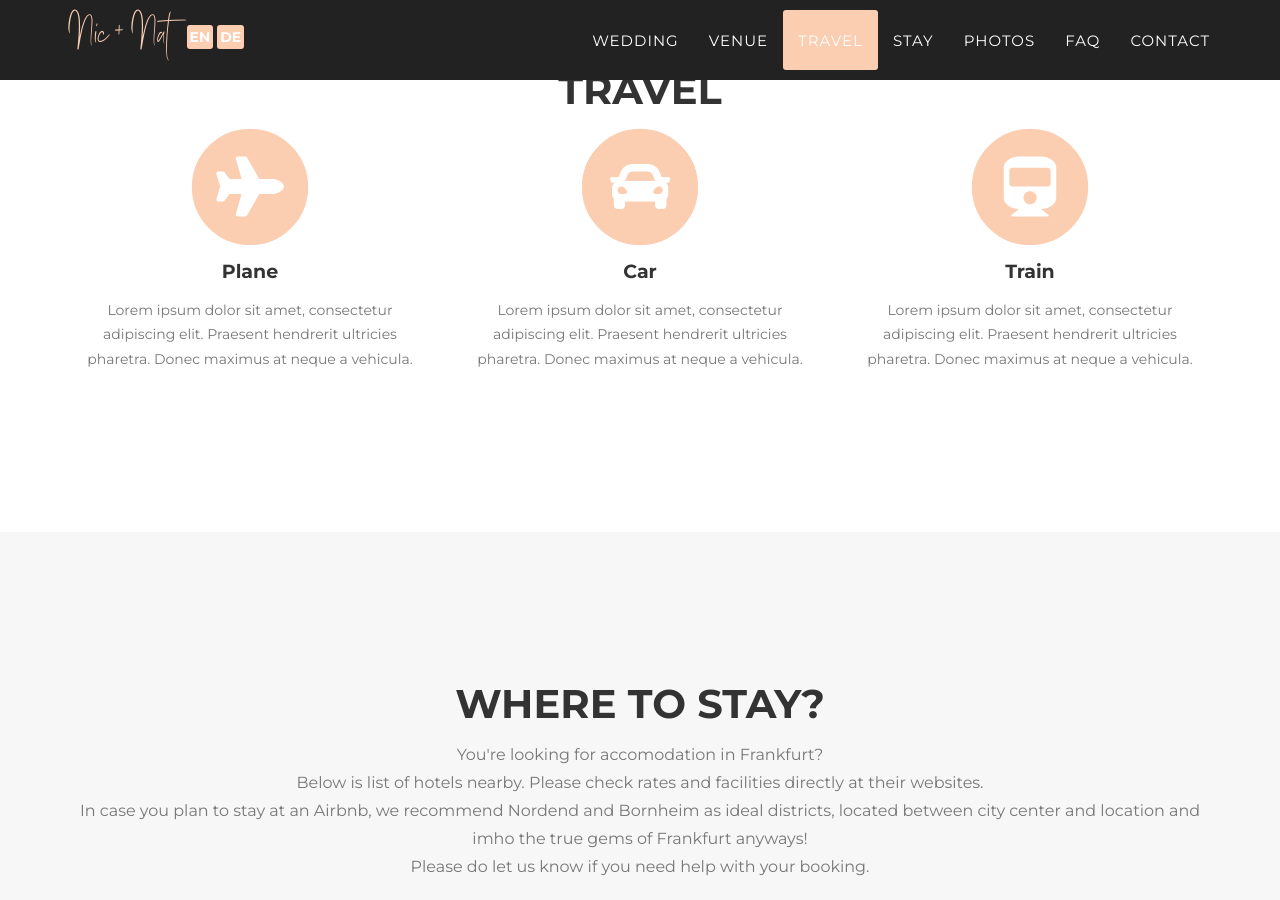
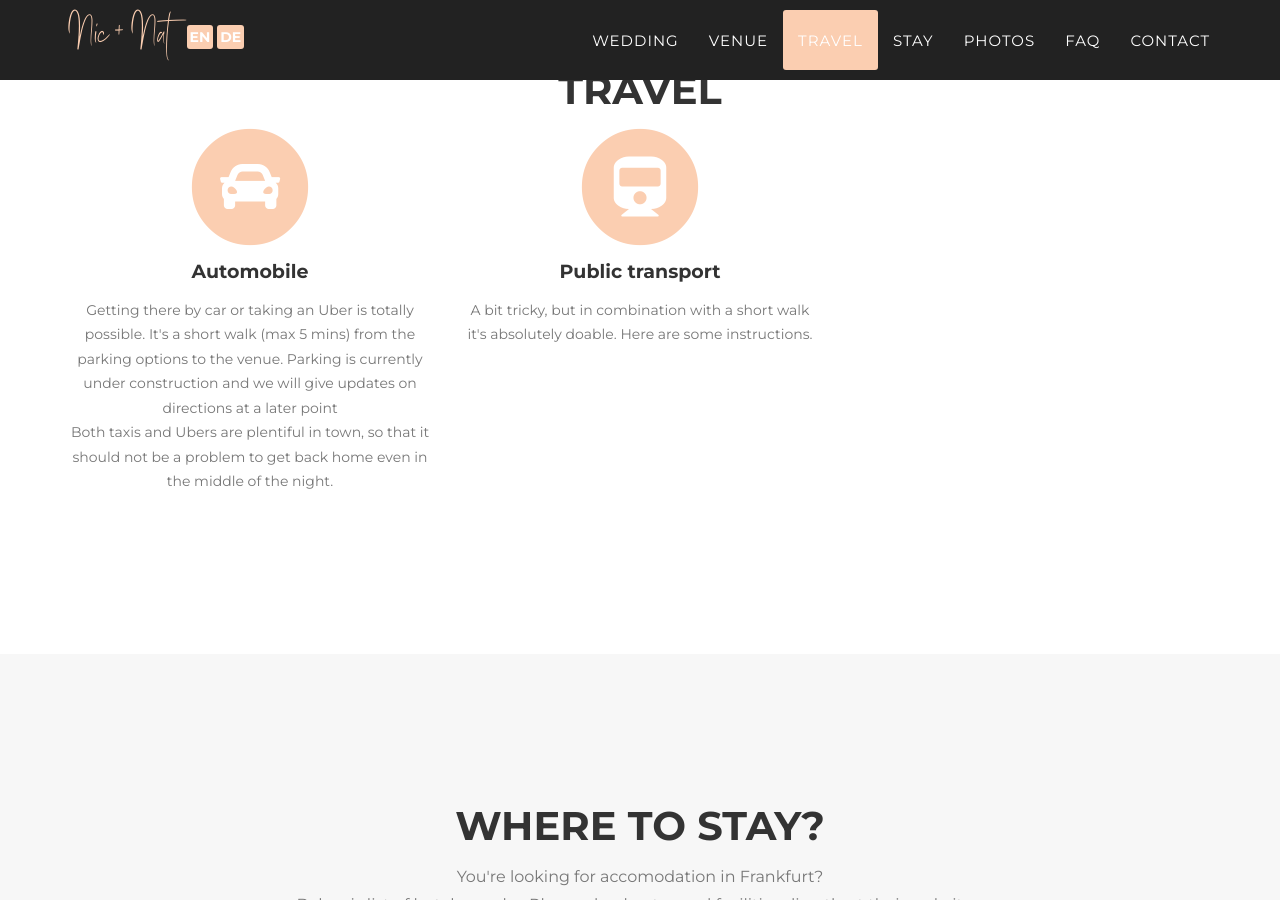
Before and after one commit to nic-nat/wedding, a Jekyll site: the page built from index.html, in a window 1280 px wide and 900 px high, scrolled down 3223 px. Built offline with Jekyll 4.4.1, drawn with Linux system fonts in a browser that asks for light colours; some web fonts are replaced.

Commit message:
Update travel.html

```diff
--- a/_includes/en_data/travel.html
+++ b/_includes/en_data/travel.html
@@ -7,29 +7,23 @@
             </div>
         </div>
         <div class="row text-center">
-            <div class="col-md-4">
-                <span class="fa-stack fa-4x">
-                    <i class="fa fa-circle fa-stack-2x text-primary"></i>
-                    <i class="fa fa-plane fa-stack-1x fa-inverse"></i>
-                </span>
-                <h4 class="service-heading">Plane</h4>
-                <p class="text-muted">Lorem ipsum dolor sit amet, consectetur adipiscing elit. Praesent hendrerit ultricies pharetra. Donec maximus at neque a vehicula.</p>
-            </div>
+
             <div class="col-md-4">
                 <span class="fa-stack fa-4x">
                     <i class="fa fa-circle fa-stack-2x text-primary"></i>
                     <i class="fa fa-car fa-stack-1x fa-inverse"></i>
                 </span>
-                <h4 class="service-heading">Car</h4>
-                <p class="text-muted">Lorem ipsum dolor sit amet, consectetur adipiscing elit. Praesent hendrerit ultricies pharetra. Donec maximus at neque a vehicula.</p>
+                <h4 class="service-heading">Automobile</h4>
+                <p class="text-muted">Getting there by car or taking an Uber is totally possible. It's a short walk (max 5 mins) from the parking options to the venue. Parking is currently under construction and we will give updates on directions at a later point<br>Both taxis and Ubers are plentiful in town, so that it should not be a problem to get back home even in the middle of the night.</p>
             </div>
+
             <div class="col-md-4">
                 <span class="fa-stack fa-4x">
                     <i class="fa fa-circle fa-stack-2x text-primary"></i>
                     <i class="fa fa-train fa-stack-1x fa-inverse"></i>
                 </span>
-                <h4 class="service-heading">Train</h4>
-                <p class="text-muted">Lorem ipsum dolor sit amet, consectetur adipiscing elit. Praesent hendrerit ultricies pharetra. Donec maximus at neque a vehicula.</p>
+                <h4 class="service-heading">Public transport</h4>
+                <p class="text-muted">A bit tricky, but in combination with a short walk it's absolutely doable. Here are some instructions.</p>
             </div>
         </div>
     </div>
```
